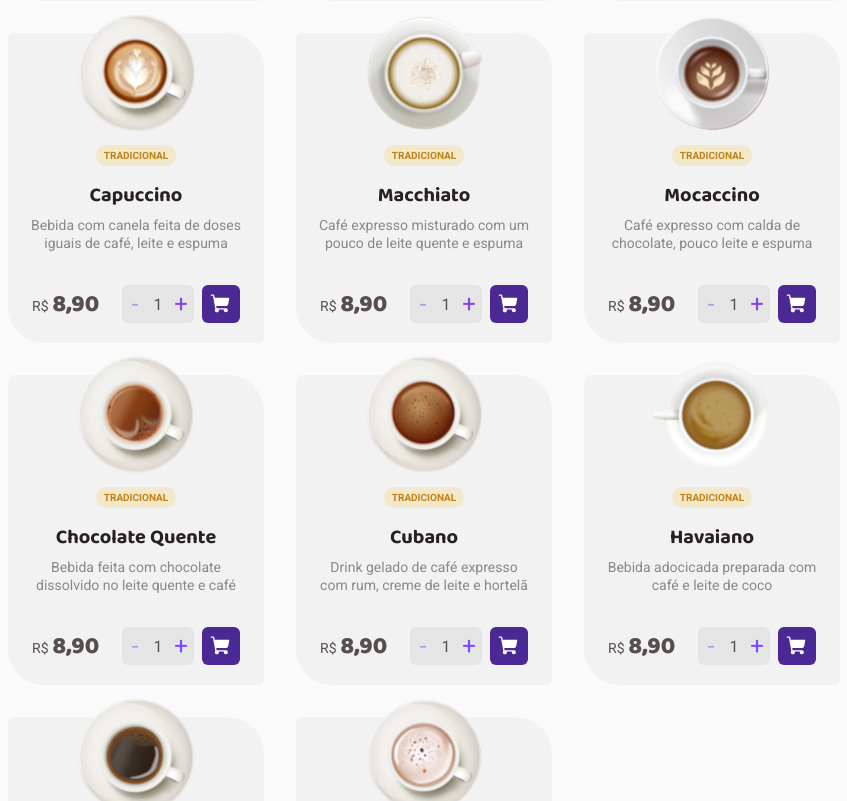
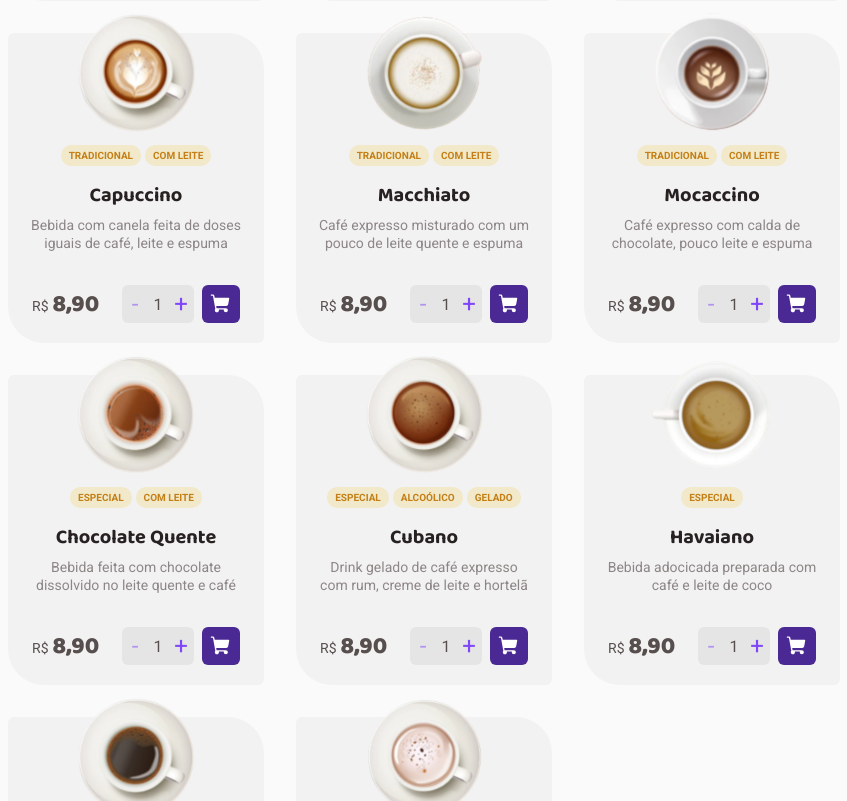
Before and after one commit to killer-cf/coffee-delivery-ignite, a React (Vite) app: page / in a window 1280 px wide. Shown: the part 1520-2321 px from the top of the page, without its empty margins (216-1063 px from the left). Built offline with nearby package versions, Linux system fonts and the light colour scheme.

Commit message:
feat: coffee flags

```diff
--- a/src/pages/Home/components/CoffeeItem/index.tsx
+++ b/src/pages/Home/components/CoffeeItem/index.tsx
@@ -19,7 +19,7 @@ interface CoffeeItemProps {
 export function CoffeeItem({ coffeData }: CoffeeItemProps) {
   const { createNewItem } = useContext(CartContext)
   const [itemQuantity, setItemQuantity] = useState(1)
-  const { src, desc, name, value } = coffeData
+  const { src, desc, name, value, flags } = coffeData
 
   function handleAddItemToCart() {
     const item = {
@@ -38,9 +38,11 @@ export function CoffeeItem({ coffeData }: CoffeeItemProps) {
     <CoffeeItemContainer>
       <img src={src} alt="" />
       <FlagsContainer>
-        <div>
-          <h3>TRADICIONAL</h3>
-        </div>
+        {flags.map((flag: string) => (
+          <div key={flag}>
+            <h3>{flag}</h3>
+          </div>
+        ))}
       </FlagsContainer>
       <CoffeeInfo>
         <h2>{name}</h2>
--- a/src/pages/Home/components/CoffeeItem/styles.ts
+++ b/src/pages/Home/components/CoffeeItem/styles.ts
@@ -21,6 +21,7 @@ export const FlagsContainer = styled.div`
   display: flex;
   padding-top: 0.75rem;
   padding-bottom: 1rem;
+  gap: 0.25rem;
 
   div {
     background: ${(props) => props.theme['yellow-light']};
--- a/src/pages/Home/components/CoffeeList/data.ts
+++ b/src/pages/Home/components/CoffeeList/data.ts
@@ -3,6 +3,7 @@ export const data = [
     id: 1,
     name: 'Expresso Tradicional',
     desc: 'O tradicional café feito com água quente e grãos moídos',
+    flags: ['TRADICIONAL'],
     src: 'src/assets/express.svg',
     value: 8.9,
     stock: 10,
@@ -11,6 +12,7 @@ export const data = [
     id: 2,
     name: 'Expresso Americano',
     desc: 'Expresso diluído, menos intenso que o tradicional',
+    flags: ['TRADICIONAL'],
     src: 'src/assets/american-express.svg',
     value: 10.8,
     stock: 10,
@@ -19,6 +21,7 @@ export const data = [
     id: 3,
     name: 'Expresso Cremoso',
     desc: 'Café expresso tradicional com espuma cremosa',
+    flags: ['TRADICIONAL'],
     src: 'src/assets/expresso-cremoso.svg',
     value: 9.9,
     stock: 10,
@@ -27,6 +30,7 @@ export const data = [
     id: 4,
     name: 'Expresso Gelado',
     desc: 'Bebida preparada com café expresso e cubos de gelo',
+    flags: ['TRADICIONAL', 'GELADO'],
     src: 'src/assets/expresso-gelado.svg',
     value: 7.9,
     stock: 10,
@@ -35,6 +39,7 @@ export const data = [
     id: 5,
     name: 'Café com Leite',
     desc: 'Meio a meio de expresso tradicional com leite vaporizado',
+    flags: ['TRADICIONAL', 'COM LEITE'],
     src: 'src/assets/cafe-com-leite.svg',
     value: 8.9,
     stock: 10,
@@ -43,6 +48,7 @@ export const data = [
     id: 6,
     name: 'Latte',
     desc: 'Uma dose de café expresso com o dobro de leite e espuma cremosa',
+    flags: ['TRADICIONAL', 'COM LEITE'],
     src: 'src/assets/latte.svg',
     value: 9.9,
     stock: 10,
@@ -51,6 +57,7 @@ export const data = [
     id: 7,
     name: 'Capuccino',
     desc: 'Bebida com canela feita de doses iguais de café, leite e espuma',
+    flags: ['TRADICIONAL', 'COM LEITE'],
     src: 'src/assets/capuccino.svg',
     value: 8.9,
     stock: 10,
@@ -59,6 +66,7 @@ export const data = [
     id: 8,
     name: 'Macchiato',
     desc: 'Café expresso misturado com um pouco de leite quente e espuma',
+    flags: ['TRADICIONAL', 'COM LEITE'],
     src: 'src/assets/macchiato.svg',
     value: 8.9,
     stock: 10,
@@ -67,6 +75,7 @@ export const data = [
     id: 9,
     name: 'Mocaccino',
     desc: 'Café expresso com calda de chocolate, pouco leite e espuma',
+    flags: ['TRADICIONAL', 'COM LEITE'],
     src: 'src/assets/mochaccino.svg',
     value: 8.9,
     stock: 10,
@@ -75,6 +84,7 @@ export const data = [
     id: 10,
     name: 'Chocolate Quente',
     desc: 'Bebida feita com chocolate dissolvido no leite quente e café',
+    flags: ['ESPECIAL', 'COM LEITE'],
     src: 'src/assets/chocolate-quente.svg',
     value: 8.9,
     stock: 10,
@@ -83,6 +93,7 @@ export const data = [
     id: 11,
     name: 'Cubano',
     desc: 'Drink gelado de café expresso com rum, creme de leite e hortelã',
+    flags: ['ESPECIAL', 'ALCOÓLICO', 'GELADO'],
     src: 'src/assets/cubano.svg',
     value: 8.9,
     stock: 10,
@@ -91,6 +102,7 @@ export const data = [
     id: 12,
     name: 'Havaiano',
     desc: 'Bebida adocicada preparada com café e leite de coco',
+    flags: ['ESPECIAL'],
     src: 'src/assets/havaiano.svg',
     value: 8.9,
     stock: 10,
@@ -99,6 +111,7 @@ export const data = [
     id: 13,
     name: 'Árabe',
     desc: 'Bebida preparada com grãos de café árabe e especiarias',
+    flags: ['ESPECIAL'],
     src: 'src/assets/arabe.svg',
     value: 9.9,
     stock: 10,
@@ -107,6 +120,7 @@ export const data = [
     id: 14,
     name: 'Irlandês',
     desc: 'Bebida a base de café, uísque irlandês, açúcar e chantilly',
+    flags: ['ESPECIAL', 'ALCOÓLICO'],
     src: 'src/assets/irlandes.svg',
     value: 9.9,
     stock: 10,
--- a/src/pages/Home/components/CoffeeList/index.tsx
+++ b/src/pages/Home/components/CoffeeList/index.tsx
@@ -7,6 +7,7 @@ export interface Coffee {
   name: string
   desc: string
   src: string
+  flags: string[]
   value: number
   stock: number
 }
```
